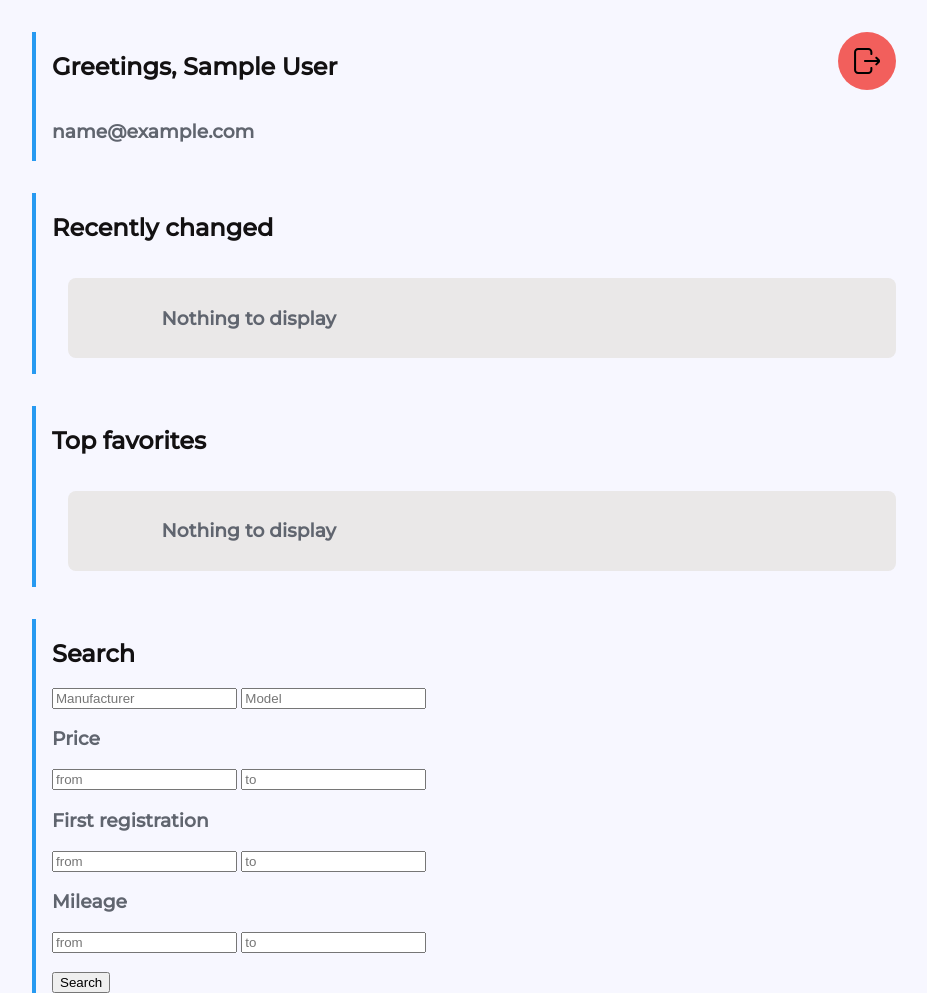
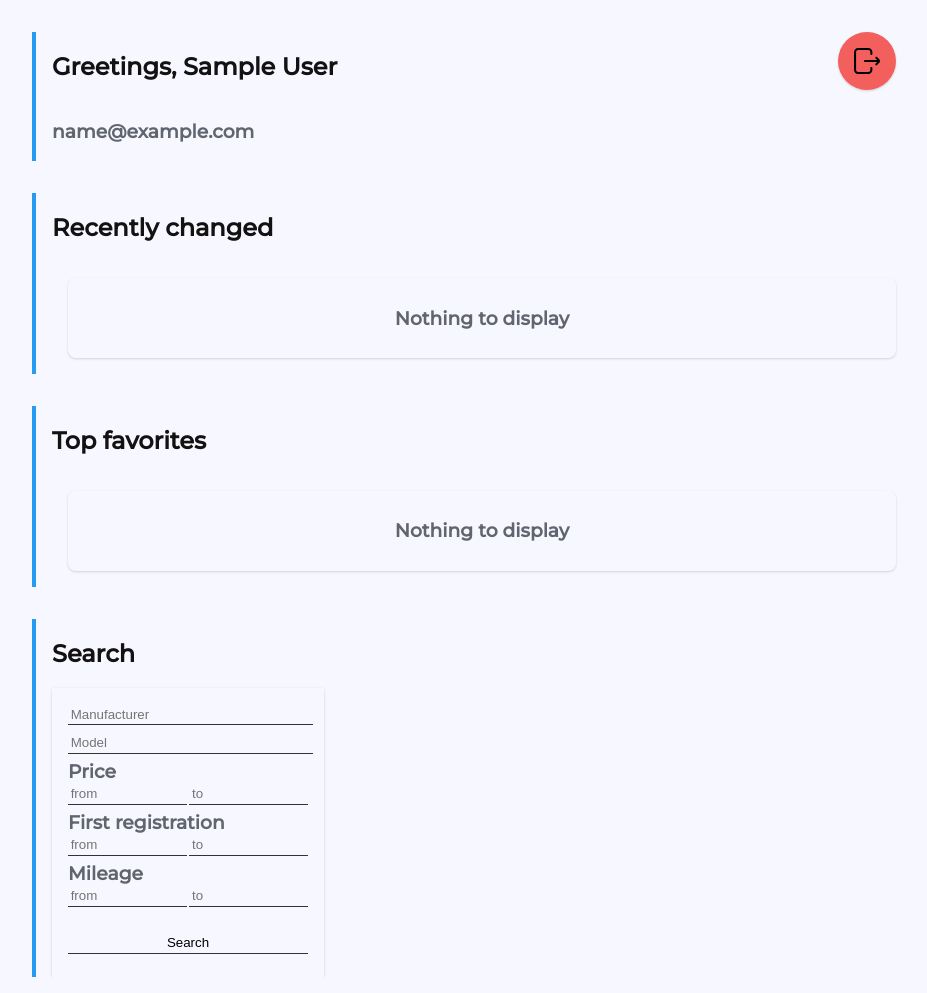
Before and after one commit to markmelnic/carsen-web, a Flask app: page /dashboard in a window 1280 px wide. Shown: the whole page, without its empty margins (176-1103 px from the left). Run offline with Flask 2, Linux system fonts and the light colour scheme; the visitor is signed in with stand-in values (Sample User, id 1); data comes from the database, SQL or seed files in the repository; parts of the project's set-up code (start-up, migrations or seed data) failed here and were passed over.

Commit message:
Added search styles

```diff
--- a/app/static/dashboard.css
+++ b/app/static/dashboard.css
@@ -3,6 +3,7 @@ html {
     overflow: hidden;
     -ms-overflow-style: none;
     scrollbar-width: none;
+    overflow-y: scroll;
 }
 
 html::-webkit-scrollbar {
@@ -43,6 +44,7 @@ h3 {
     padding: 1em;
     background-color: #f25f5c;
     border-radius: 100%;
+    box-shadow: 0 1px 3px 0 rgba(0, 0, 0, 0.1), 0 1px 2px 0 rgba(0, 0, 0, 0.06);
 }
 
 .logout:hover {
@@ -71,13 +73,68 @@ h3 {
     display: flex;
     margin: 1em;
     min-height: 5em;
-    background-color: #eae8e8;
+    box-shadow: 0 1px 3px 0 rgba(0, 0, 0, 0.1), 0 1px 2px 0 rgba(0, 0, 0, 0.06);
     border-radius: .5em;
 }
 
 .center-text {
     display: block;
-    padding-left: 5em;
     margin-top: auto;
     margin-bottom: auto;
+    margin-right: auto;
+    margin-left: auto;
 }
+
+.search {
+    display: inline-block;
+}
+
+.search .parameters {
+    padding: 1em;
+    margin-right: 1em;
+    float: left;
+    width: 15em;
+    box-shadow: 0 1px 3px 0 rgba(0, 0, 0, 0.1), 0 1px 2px 0 rgba(0, 0, 0, 0.06);
+}
+
+input {
+    padding: .2em;
+    border: none;
+    border-bottom: .1em solid #333;
+    background-color: #F7F7FF;
+    width: fit-content;
+    width: 100%;
+    margin-bottom: .5em;
+}
+
+.parameters h3 {
+    padding: 0%;
+    margin: 0%;
+}
+
+.parameters .liniar {
+    display: flex;
+    justify-content: space-between;
+}
+
+.liniar input {
+    margin-top: 0%;
+    background-color: #F7F7FF;
+    width: 50%;
+}
+
+.liniar input:first-child {
+    margin-right: .1em;
+    background-color: #F7F7FF;
+    width: 50%;
+}
+
+.liniar input:last-child {
+    margin-left: .1em;
+    background-color: #F7F7FF;
+    width: 50%;
+}
+
+.search .results {
+    width: 100%;
+}
```
